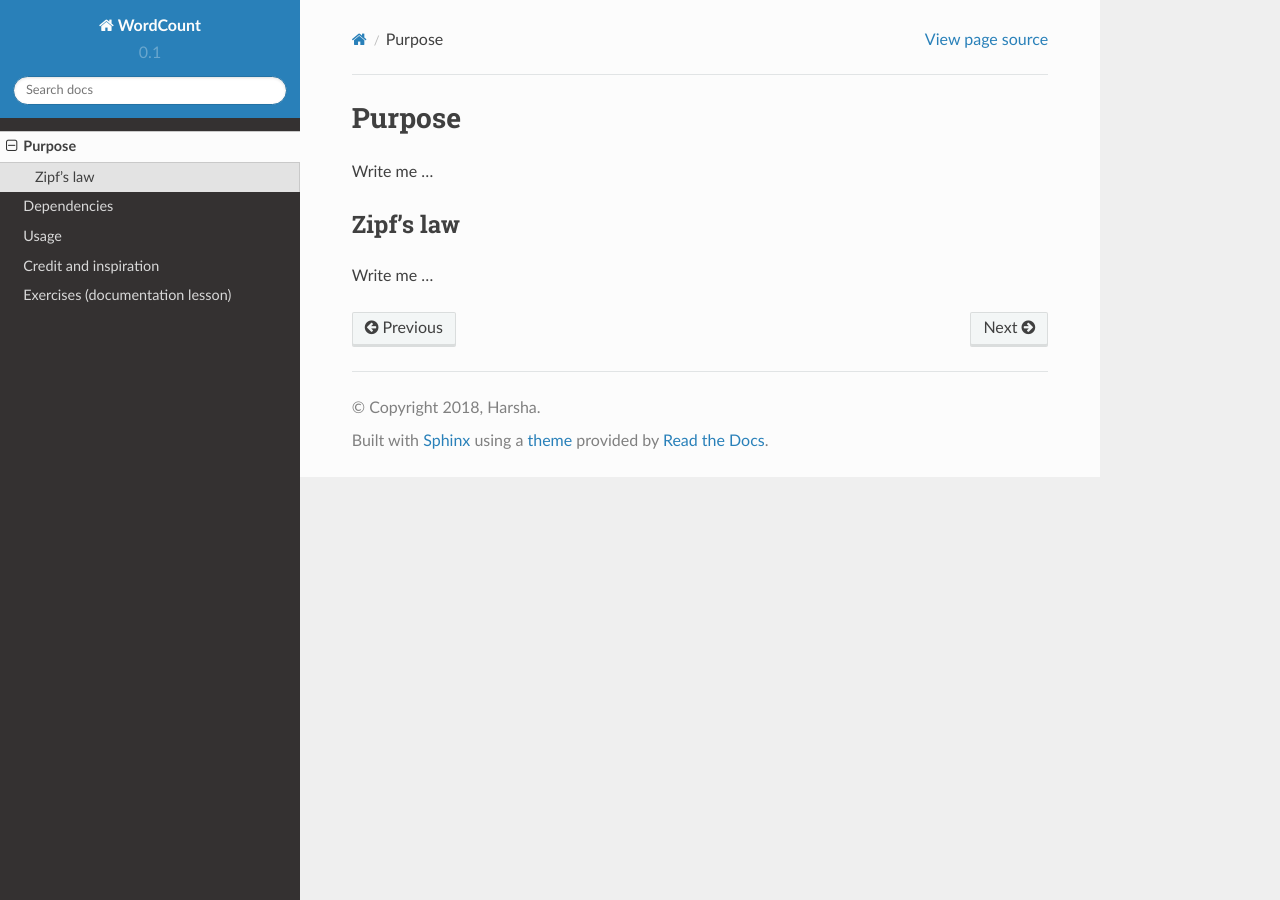
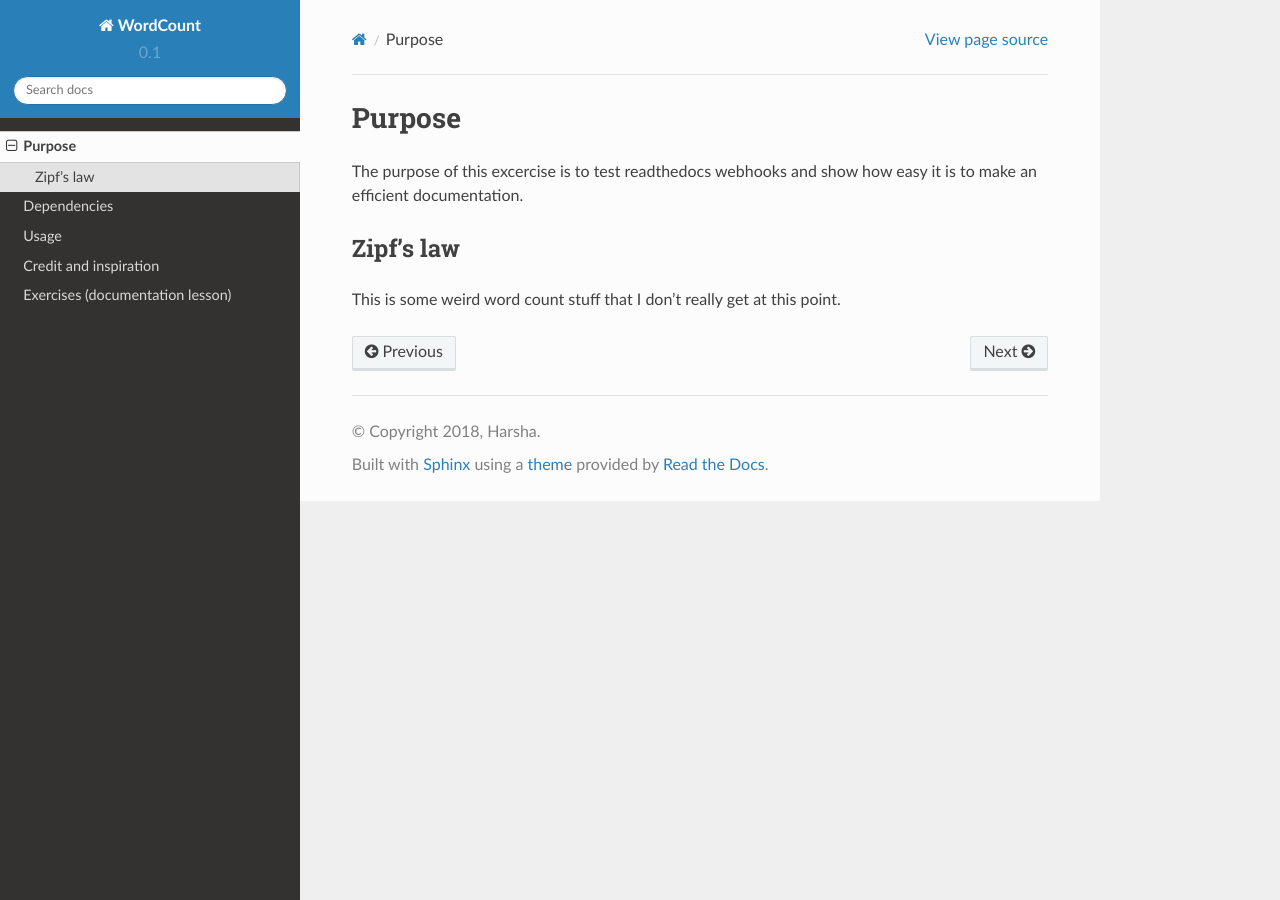
Before and after one commit to zenBen/word-count, a Sphinx documentation site: the page built from doc/purpose.rst, in a window 1280 px wide. Built offline with Sphinx 7.4.7 and the Read the Docs theme 2.0.0, drawn with Linux system fonts in a browser that asks for light colours.

Commit message:
Edit purpose.rst

```diff
--- a/doc/purpose.rst
+++ b/doc/purpose.rst
@@ -3,10 +3,10 @@
 Purpose
 =======
 
-Write me ...
+The purpose of this excercise is to test readthedocs webhooks and show how easy it is to make an efficient documentation.
 
 
 Zipf's law
 ----------
 
-Write me ...
+This is some weird word count stuff that I don't really get at this point.
```
